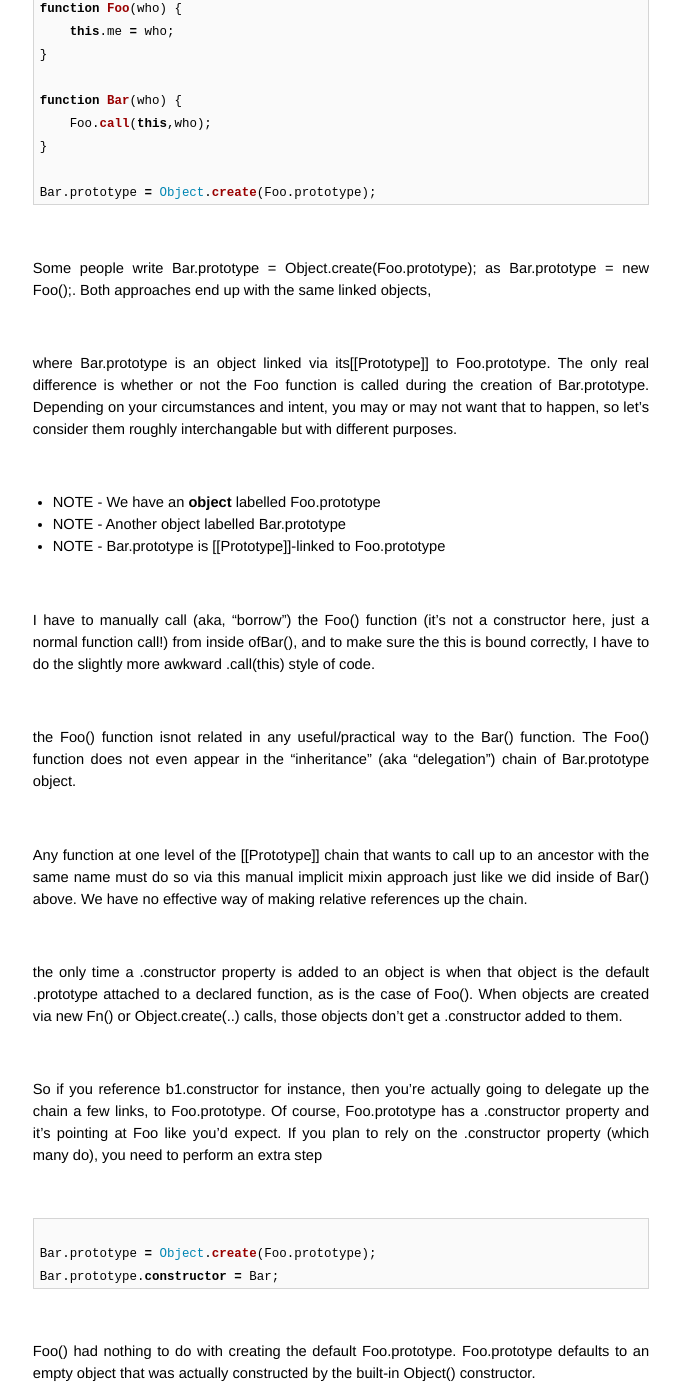
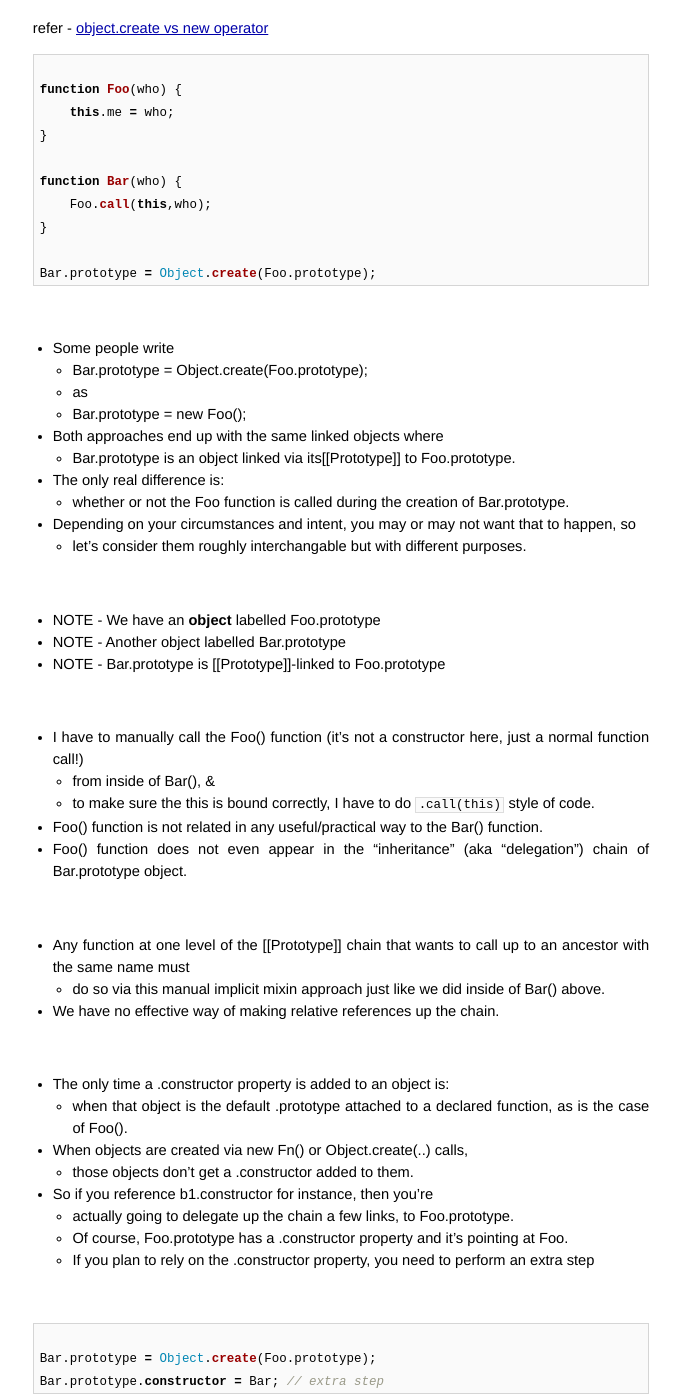
Before and after one commit to AmitKumarDas/amitkumardas.github.io, a Jekyll site: the page built from _posts/2016-09-04-learn-js-a-curated-list.md, in a window 1280 px wide and 1400 px high, scrolled down 1203 px. Shown: the whole window, without its empty margins (299-980 px from the left). Built offline with Jekyll 4.4.1, drawn with Linux system fonts in a browser that asks for light colours; some of the changed text lies outside the part shown.

Commit message:
Update 2016-09-04-learn-js-a-curated-list.md

````diff
--- a/_posts/2016-09-04-learn-js-a-curated-list.md
+++ b/_posts/2016-09-04-learn-js-a-curated-list.md
@@ -11,18 +11,24 @@
 
 refer - [react-stamp](https://github.com/stampit-org/react-stamp)
 
-> Composition is the act of creating an object from a collection of other objects. Many will say this is
-> actually multiple inheritance, not composition. Well, in the classical sense of the word, they're right!
-> However, JavaScript favors prototypal inheritance, and composition is actually Prototypal OO's primary
-> mechanism. Composition encompasses differential inheritance, concatenative inheritance, and functional
-> inheritance.
+- Composition is the act of creating an object from a collection of other objects.
+- Many will say this is actually multiple inheritance, not composition.
+- Well, in the classical sense of the word, they're right!
+- However, JavaScript favors prototypal inheritance,
+  - & composition is actually Prototypal OO's primary mechanism.
+- Composition encompasses
+  - differential inheritance,
+  - concatenative inheritance, and
+  - functional inheritance.
 
 ### javascript langauge's 2 pillars
 
 refer - [2 pillars](https://medium.com/javascript-scene/the-two-pillars-of-javascript-ee6f3281e7f3#.wkx0wdbgf)
 
 It popularized two paradigms which are extremely important for the evolution of programming:
-- Prototypal Inheritance (objects without classes, and prototype delegation, aka OLOO — Objects Linking to Other Objects),
+- Prototypal Inheritance
+  - objects without classes, &
+  - prototype delegation, aka OLOO ~ Objects Linking to Other Objects),
 - Functional Programming (enabled by lambdas with closure)
 
 
@@ -30,29 +36,30 @@
 
 refer - [mixins vs prototype chain](https://davidwalsh.name/javascript-objects-distractions)
 
-> Take any two independent objects, call them A and B (they don't have to be linked via [[Prototype]] at all),
-> and you can still mixin A's stuff into B. If that style of code works for your situation, use it! But just note
-> that it has nothing to do with [[Prototype]] or inheritance. Trying to think of them as related is just a distraction.
+- Take any two independent objects, call them A and B (they don't have to be linked via [[Prototype]] at all)
+- You can still mixin A's stuff into B. If that style of code works for your situation, use it!
+- However, this has nothing to do with [[Prototype]] or inheritance.
+- Trying to think of them as related is just a distraction.
 
 ### Use of ```this``` in polymorphism
 
 refer - [use of this in polymorphism](https://davidwalsh.name/javascript-objects-distractions)
 
-> Polymorphism is the practice of having the same method or property name at different levels of your
-> "inheritance chain", and then using super-style relative references to access ancestor versions of the same.
-
-> this is not relative, but absolute to the beginning of the call stack. If JS had a super or acurrentThis,
-> then those references would be relative to whatever the currently resolved link in the [[Prototype]]
-> chain was, which would allow you to make a relative reference to a link "above".
+- The practice of having the same method or property name at different levels of "inheritance chain", &
+- then using super-style relative references to access ancestor versions of the same.
+- This is not relative, but absolute to the beginning of the call stack.
+- If JS had a super then those references would be relative to whatever the currently resolved link in the [[Prototype]]
+  - chain was, which would allow you to make a relative reference to a link "above".
 
 ### Objects & JavaScript
 
 refer - [Objects & JavaScript](https://davidwalsh.name/javascript-objects-deconstruction)
 
-> we normally tap into this object mechanism by following the "OO way": we create a function which we use
-> as a "constructor", and we call that function with new so that we can "instantiate" our "class", which we
-> specify with the constructor function together with its subsequent .prototype additions... but all that is like
-> a magician's sleight of hand that dazzles you over here to distract you from what's really going on over there.
+- We normally tap into this object mechanism by following the "OO way":
+  - we create a function which we use as a "constructor", &
+  - we call that function with new so that we can "instantiate" our "class",
+  - Finally we specify with the constructor function together with its subsequent .prototype additions...
+- but what's really going on !!!
 
 ### Object.create vs. new operator
 
@@ -73,15 +80,16 @@
 
 <br />
 
-> Some people write Bar.prototype = Object.create(Foo.prototype); as Bar.prototype = new Foo();.
-> Both approaches end up with the same linked objects,
-
-<br />
-
-> where Bar.prototype is an object linked via its[[Prototype]] to Foo.prototype.
-> The only real difference is whether or not the Foo function is called during the creation of Bar.prototype.
-> Depending on your circumstances and intent, you may or may not want that to happen, so
-> let's consider them roughly interchangable but with different purposes.
+- Some people write
+  - Bar.prototype = Object.create(Foo.prototype);
+  - as
+  - Bar.prototype = new Foo();
+- Both approaches end up with the same linked objects where
+  - Bar.prototype is an object linked via its[[Prototype]] to Foo.prototype.
+- The only real difference is:
+  - whether or not the Foo function is called during the creation of Bar.prototype.
+- Depending on your circumstances and intent, you may or may not want that to happen, so
+  - let's consider them roughly interchangable but with different purposes.
 
 <br />
 
@@ -91,43 +99,38 @@
 
 <br />
 
-> I have to manually call (aka, "borrow") the Foo() function (it's not a constructor here, just a normal function call!)
-> from inside ofBar(), and to make sure the this is bound correctly, I have to do the slightly more awkward
-> .call(this) style of code.
+- I have to manually call the Foo() function (it's not a constructor here, just a normal function call!)
+  - from inside of Bar(), &
+  - to make sure the this is bound correctly, I have to do ```.call(this)``` style of code.
+- Foo() function is not related in any useful/practical way to the Bar() function.
+- Foo() function does not even appear in the "inheritance" (aka "delegation") chain of Bar.prototype object.
 
 <br />
 
-> the Foo() function isnot related in any useful/practical way to the Bar() function.
-> The Foo() function does not even appear in the "inheritance" (aka "delegation") chain of Bar.prototype object.
+- Any function at one level of the [[Prototype]] chain that wants to call up to an ancestor with the same name must
+  - do so via this manual implicit mixin approach just like we did inside of Bar() above.
+- We have no effective way of making relative references up the chain.
 
 <br />
 
-> Any function at one level of the [[Prototype]] chain that wants to call up to an ancestor with the same name must
-> do so via this manual implicit mixin approach just like we did inside of Bar() above. We have no effective way of
-> making relative references up the chain.
-
-<br />
-
-> the only time a .constructor property is added to an object is when that object is the default .prototype attached
-> to a declared function, as is the case of Foo(). When objects are created via new Fn() or Object.create(..) calls,
-> those objects don't get a .constructor added to them.
-
-<br />
-
-> So if you reference b1.constructor for instance, then you're
-> actually going to delegate up the chain a few links, to Foo.prototype. Of course, Foo.prototype has a .constructor
-> property and it's pointing at Foo like you'd expect. If you plan to rely on the .constructor property (which many do),
-> you need to perform an extra step
+- The only time a .constructor property is added to an object is:
+  - when that object is the default .prototype attached to a declared function, as is the case of Foo().
+- When objects are created via new Fn() or Object.create(..) calls,
+  - those objects don't get a .constructor added to them.
+- So if you reference b1.constructor for instance, then you're
+  - actually going to delegate up the chain a few links, to Foo.prototype.
+  - Of course, Foo.prototype has a .constructor property and it's pointing at Foo.
+  - If you plan to rely on the .constructor property, you need to perform an extra step
 
 <br />
 
 ```javascript
 
 Bar.prototype = Object.create(Foo.prototype);
-Bar.prototype.constructor = Bar;
+Bar.prototype.constructor = Bar; // extra step
 ```
 
 <br />
 
-> Foo() had nothing to do with creating the default Foo.prototype. Foo.prototype defaults to an empty object that
-> was actually constructed by the built-in Object() constructor.
+- NOTE - Foo() had nothing to do with creating the default Foo.prototype.
+- Foo.prototype defaults to an empty object constructed by the built-in Object() constructor.
````
